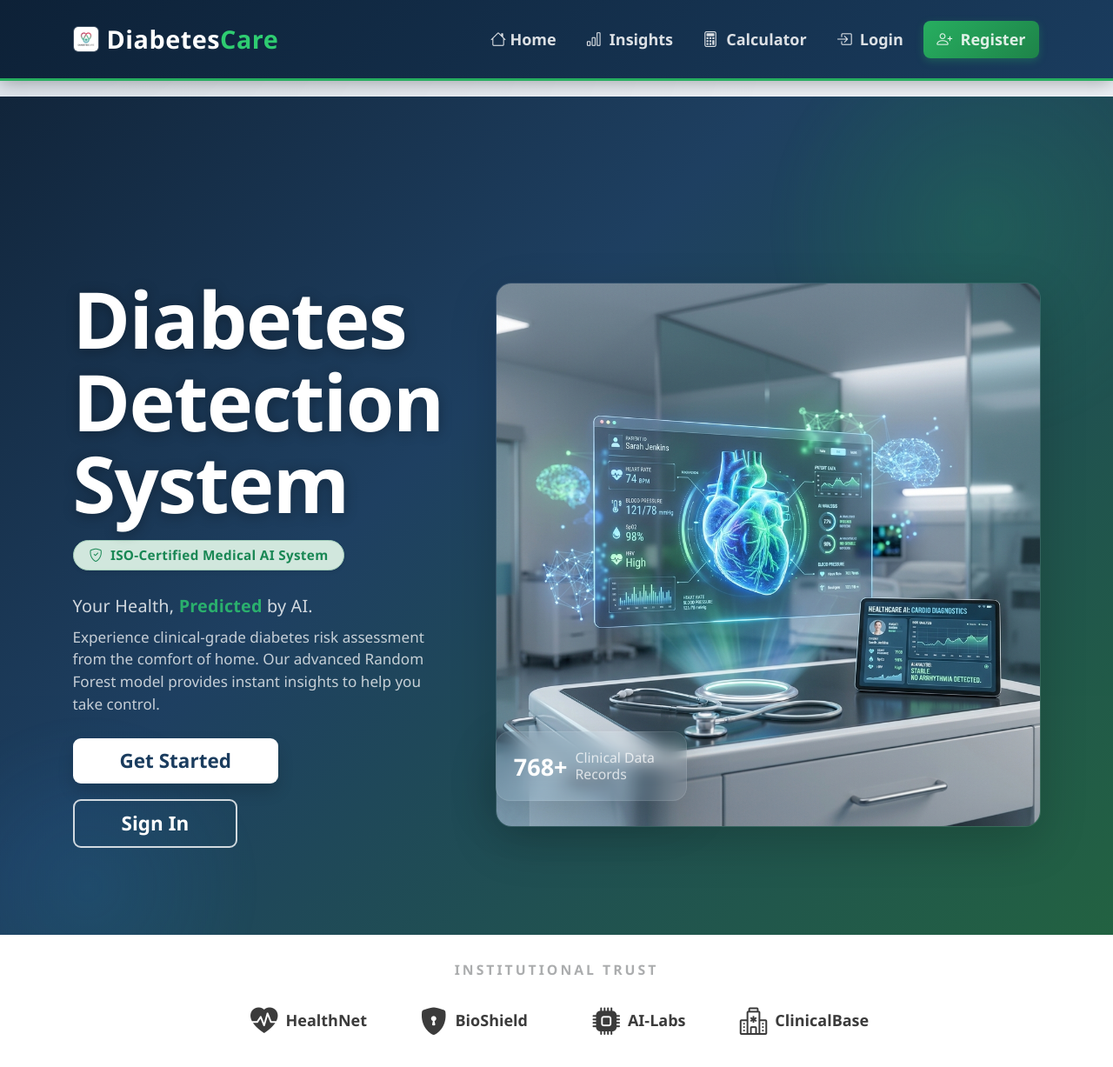
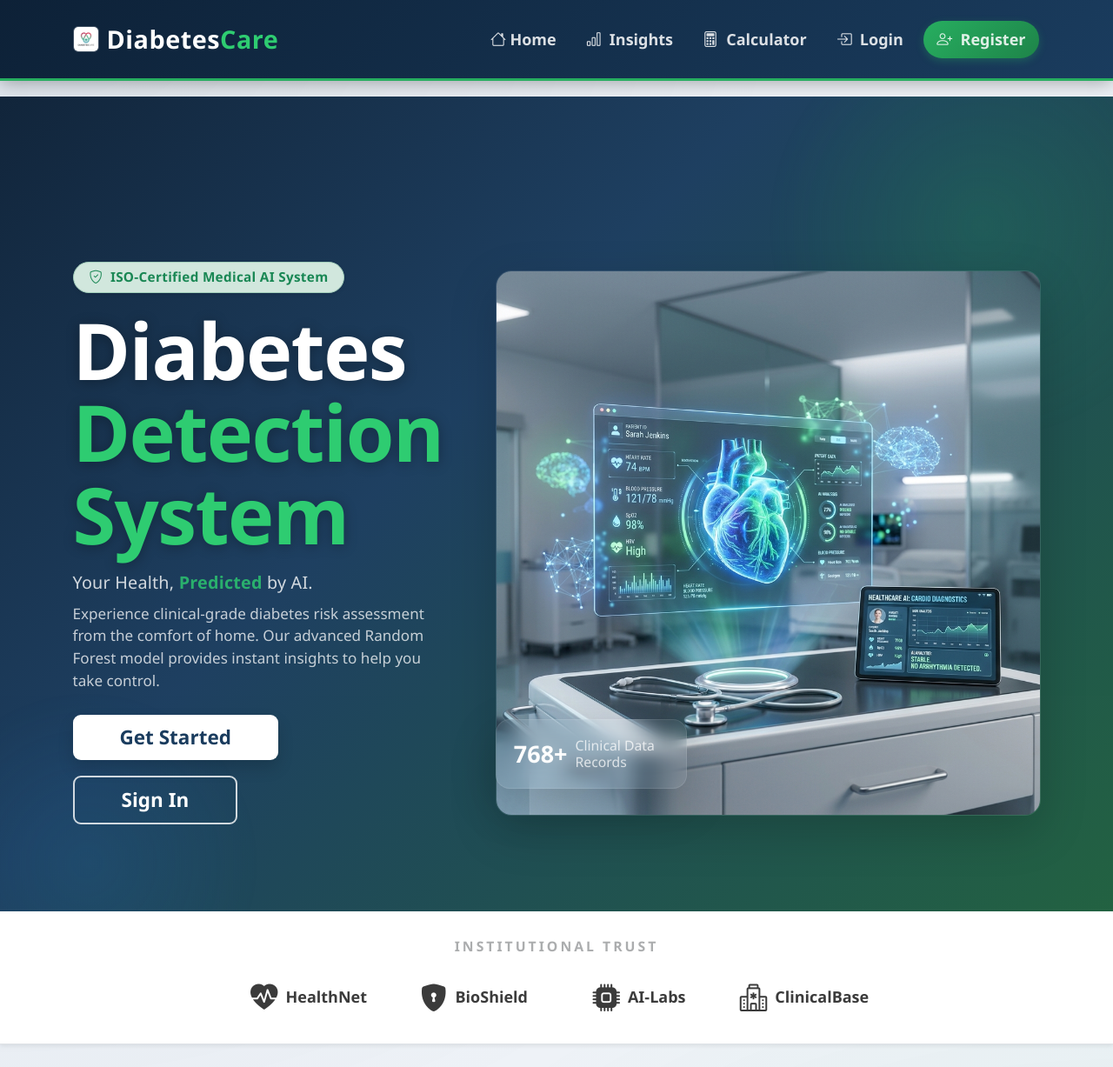
Before and after one commit to nyalwa/DiabetesCare, a Flask app: page / in a window 1280 px wide. Shown: the top 1227 px of the page at 87% size. Run offline with Flask 3, Linux system fonts and the light colour scheme; parts of the project's set-up code (start-up, migrations or seed data) failed here and were passed over.

Commit message:
Reposition ISO badge, apply green colors to header, and style navbar Register button to match design screenshot

```diff
--- a/templates/base.html
+++ b/templates/base.html
@@ -112,7 +112,7 @@
                         </a>
                     </li>
                     <li class="nav-item ms-1">
-                        <a class="nav-link btn btn-success btn-sm px-3 text-white" href="{{ url_for('register') }}">
+                        <a class="nav-link btn btn-success btn-sm px-3 text-white rounded-pill" href="{{ url_for('register') }}" style="background-color: #2ecc71; border-color: #2ecc71;">
                             <i class="bi bi-person-plus me-1"></i>
                             Register
                         </a>
--- a/templates/index.html
+++ b/templates/index.html
@@ -12,19 +12,19 @@
             <!-- Hero Text Content -->
             <div class="col-lg-5">
 
-                <div class="mb-3 mt-3">
-                    <h1 class="text-white mb-0" style="font-size: clamp(3.5rem, 8vw, 5rem); font-weight: 850; letter-spacing: -1.5px; line-height: 1.05;">
-                        Diabetes Detection System
-                    </h1>
-                </div>
-
                 <!-- ISO Badge -->
-                <div class="mb-4">
+                <div class="mb-3">
                     <span class="badge bg-success-subtle text-success border border-success-subtle px-3 py-2 rounded-pill shadow-sm"
                           style="font-size:0.85rem; background:rgba(46,204,113,0.15)">
                         <i class="bi bi-shield-check me-1"></i>
                         ISO-Certified Medical AI System
                     </span>
+                </div>
+
+                <div class="mb-3">
+                    <h1 class="text-white mb-0" style="font-size: clamp(3.5rem, 8vw, 5rem); font-weight: 850; letter-spacing: -1.5px; line-height: 1.05;">
+                        Diabetes <span style="color:#2ecc71;">Detection</span><br><span style="color:#2ecc71;">System</span>
+                    </h1>
                 </div>
 
                 <h2 class="text-white mb-2" style="font-size: 1.1rem; font-weight: 500; opacity: 0.8; line-height: 1.4; letter-spacing: 0.2px;">
```
